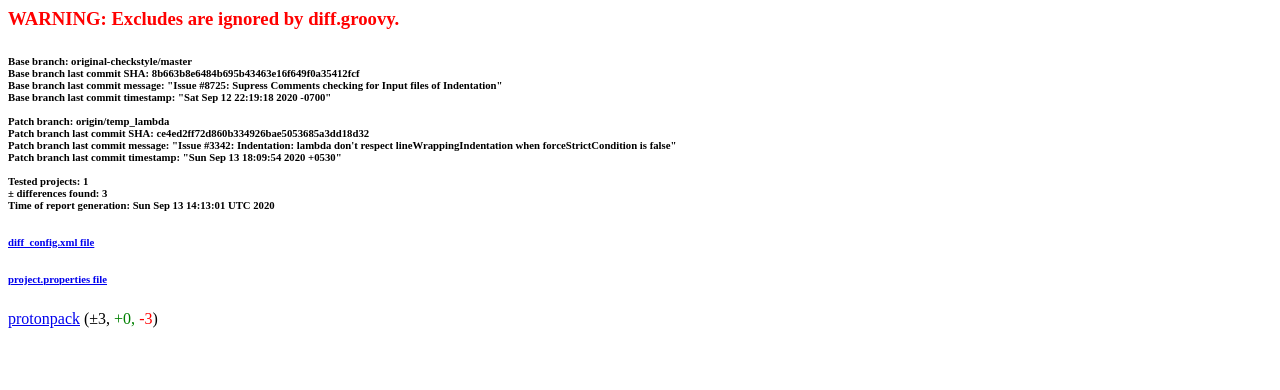
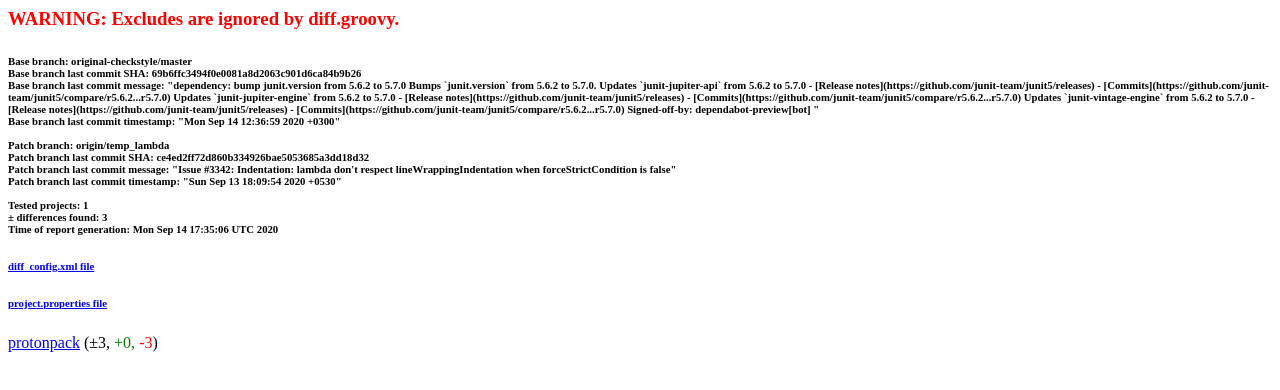
Before and after one commit to Abhishek-kumar09/github-actions-report-fetch, a plain HTML site: page index.html in a window 1280 px wide. Drawn offline with Linux system fonts and the light colour scheme.

Commit message:
Update from https://github.com/Abhishek-kumar09/checkstyle/commit/f50822a0e9cacf8352df8d0e3603a31faa5428b8

```diff
--- a/index.html
+++ b/index.html
@@ -1,3 +1,19 @@
 <html><head><link rel="icon" href="https://checkstyle.org/images/favicon.png" type="image/x-icon" /><title>Checkstyle Tester Report Diff Summary</title></head><body>
-<h3><span style="color: #ff0000;"><strong>WARNING: Excludes are ignored by diff.groovy.</strong></span></h3><h6>Base branch: original-checkstyle/master<br />Base branch last commit SHA: 8b663b8e6484b695b43463e16f649f0a35412fcf<br />Base branch last commit message: "Issue #8725: Supress Comments checking for Input files of Indentation"<br />Base branch last commit timestamp: "Sat Sep 12 22:19:18 2020 -0700"<br /><br />Patch branch: origin/temp_lambda<br />Patch branch last commit SHA: ce4ed2ff72d860b334926bae5053685a3dd18d32<br />Patch branch last commit message: "Issue #3342: Indentation: lambda don't respect lineWrappingIndentation when forceStrictCondition is false"<br />Patch branch last commit timestamp: "Sun Sep 13 18:09:54 2020 +0530"<br /><br />Tested projects: 1<br />&#177; differences found: 3<br />Time of report generation: Sun Sep 13 14:13:01 UTC 2020</h6><h6><a href='diff_config.html'>diff_config.xml file</a></h6><h6><a href='project.html'>project.properties file</a></h6><a href='protonpack/index.html'>protonpack</a> (&#177;3, <span style="color: green;">+0, </span><span style="color: red;">-3</span>)<br />
+<h3><span style="color: #ff0000;"><strong>WARNING: Excludes are ignored by diff.groovy.</strong></span></h3><h6>Base branch: original-checkstyle/master<br />Base branch last commit SHA: 69b6ffc3494f0e0081a8d2063c901d6ca84b9b26<br />Base branch last commit message: "dependency: bump junit.version from 5.6.2 to 5.7.0
+
+Bumps `junit.version` from 5.6.2 to 5.7.0.
+
+Updates `junit-jupiter-api` from 5.6.2 to 5.7.0
+- [Release notes](https://github.com/junit-team/junit5/releases)
+- [Commits](https://github.com/junit-team/junit5/compare/r5.6.2...r5.7.0)
+
+Updates `junit-jupiter-engine` from 5.6.2 to 5.7.0
+- [Release notes](https://github.com/junit-team/junit5/releases)
+- [Commits](https://github.com/junit-team/junit5/compare/r5.6.2...r5.7.0)
+
+Updates `junit-vintage-engine` from 5.6.2 to 5.7.0
+- [Release notes](https://github.com/junit-team/junit5/releases)
+- [Commits](https://github.com/junit-team/junit5/compare/r5.6.2...r5.7.0)
+
+Signed-off-by: dependabot-preview[bot] <support@dependabot.com>"<br />Base branch last commit timestamp: "Mon Sep 14 12:36:59 2020 +0300"<br /><br />Patch branch: origin/temp_lambda<br />Patch branch last commit SHA: ce4ed2ff72d860b334926bae5053685a3dd18d32<br />Patch branch last commit message: "Issue #3342: Indentation: lambda don't respect lineWrappingIndentation when forceStrictCondition is false"<br />Patch branch last commit timestamp: "Sun Sep 13 18:09:54 2020 +0530"<br /><br />Tested projects: 1<br />&#177; differences found: 3<br />Time of report generation: Mon Sep 14 17:35:06 UTC 2020</h6><h6><a href='diff_config.html'>diff_config.xml file</a></h6><h6><a href='project.html'>project.properties file</a></h6><a href='protonpack/index.html'>protonpack</a> (&#177;3, <span style="color: green;">+0, </span><span style="color: red;">-3</span>)<br />
 </body></html>
```
